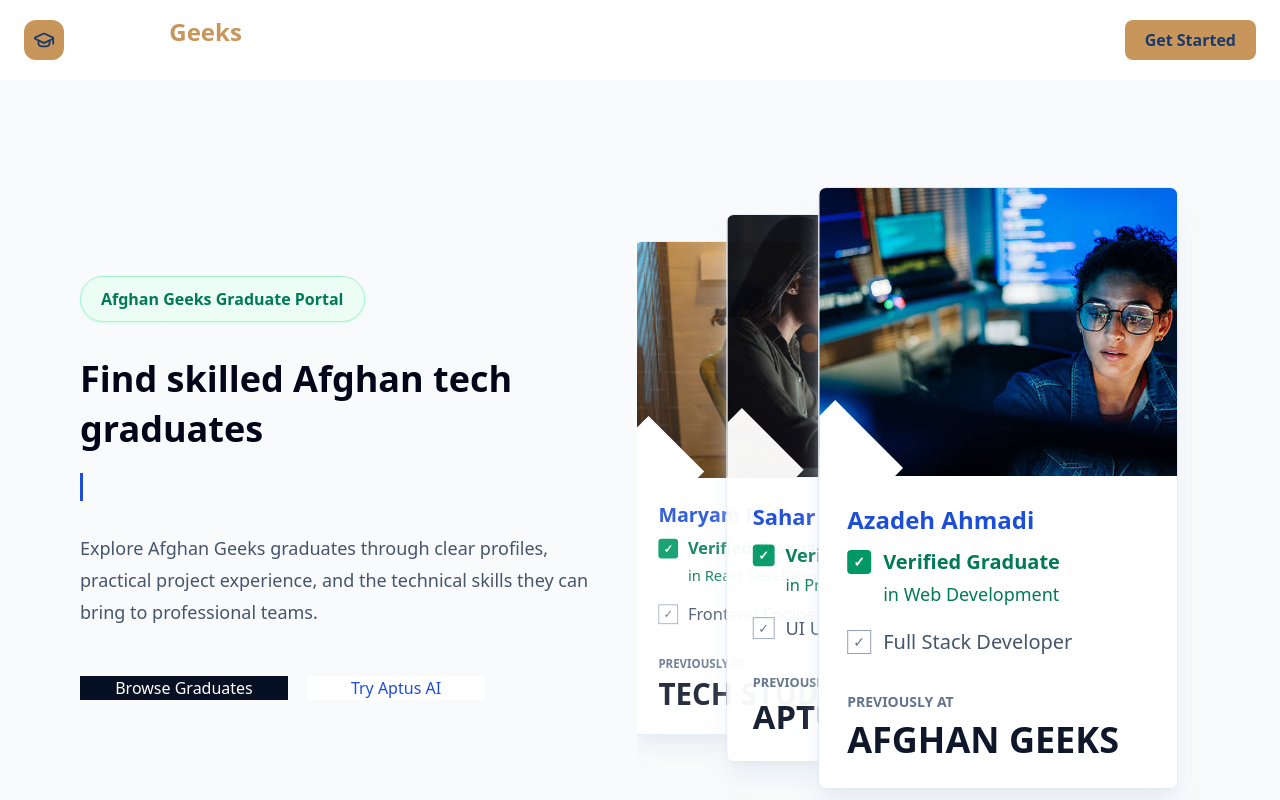
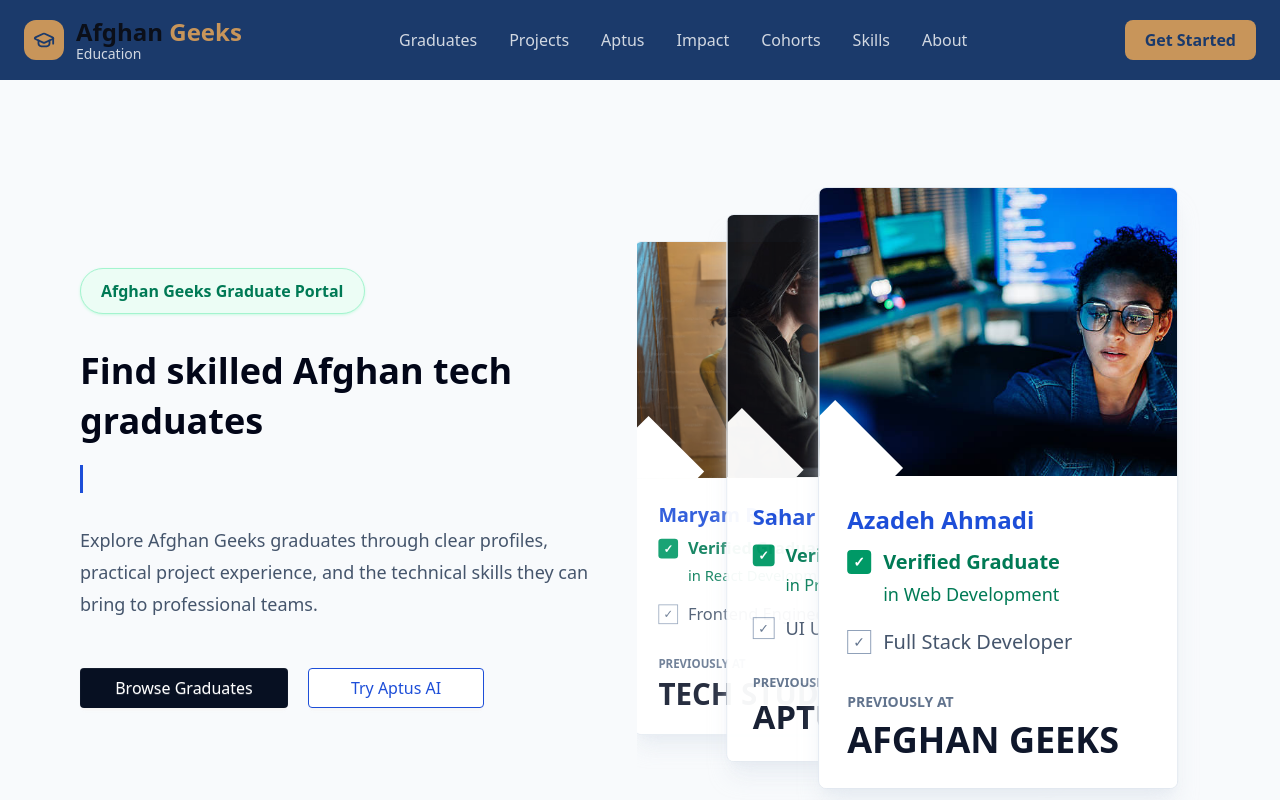
Before and after one commit to jafarimurtaza/aptus-age-portal, a Next.js app: page / in a window 1280 px wide. Shown: the top 800 px of the page. Built offline with nearby package versions, Linux system fonts and the light colour scheme.

Commit message:
Updated colors in daisy ui

```diff
--- a/src/app/globals.css
+++ b/src/app/globals.css
@@ -1,61 +1,25 @@
 @import "tailwindcss";
+@plugin "daisyui";
 
 @plugin "daisyui/theme" {
-  name: "light";
+  name: "my-theme";
   default: true;
   prefersdark: false;
   color-scheme: light;
 
   /* Brand */
-  --color-primary: #183A6B;      /* Navy */
-  --color-secondary: #C8955A;    /* Gold */
-  --color-accent: #C8955A;
-
-  /* Neutral */
-  --color-neutral: #0B0F19;
-
-  /* Backgrounds */
+  --color-primary: #C8955A;      /* gold */
+  --color-neutral: #0B0F19;      /* dark */
   --color-base-100: #FAF7F2;     /* Cream */
   --color-base-200: #F5F0E8;     /* Sand */
-
-  /* Text */
+  --color-base-300: #1B3A6B;     /* navy */
   --color-base-content: #0B0F19;
 
-  /* States */
   --color-info: #3B82F6;
   --color-success: #22C55E;
   --color-warning: #F59E0B;
   --color-error: #EF4444;
 }
-
-@plugin "daisyui/theme" {
-  name: "dark";
-  default: false;
-  prefersdark: true;
-  color-scheme: dark;
-
-  /* Brand */
-  --color-primary: #C8955A;      /* Gold becomes primary */
-  --color-secondary: #183A6B;    /* Navy */
-  --color-accent: #D7A96D;
-
-  /* Neutral */
-  --color-neutral: #0B0F19;
-
-  /* Backgrounds */
-  --color-base-100: #0B0F19;
-  --color-base-200: #111827;
-
-  /* Text */
-  --color-base-content: #FAF7F2;
-
-  /* States */
-  --color-info: #60A5FA;
-  --color-success: #4ADE80;
-  --color-warning: #FBBF24;
-  --color-error: #F87171;
-}
-
 
 /* @theme {
   --color-aptus-ink: #17222b;
@@ -399,13 +363,7 @@
   from { opacity: 0; transform: translateX(-8px) scale(0.9); }
   to   { opacity: 1; transform: translateX(0) scale(1); }
 }
-@theme {
-  --color-gold: #C8955A;
-  --color-navy: #1B3A6B;
-  --color-dark: #0B0F19;
-  --color-cream: #FAF7F2;
-  --color-sand: #F5F0E8;
-}
+
 .react-flow__controls {
   box-shadow: none;
   border-radius: 8px;
--- a/src/app/layout.js
+++ b/src/app/layout.js
@@ -9,7 +9,7 @@
 
 export default function RootLayout({ children }) {
   return (
-    <html data-theme="light" lang="en">
+    <html data-theme="my-theme" lang="en">
       <body className="min-h-full flex flex-col">
           <Header/>
         {children}
--- a/src/components/Header.jsx
+++ b/src/components/Header.jsx
@@ -18,7 +18,7 @@
   ];
 
   return (
-    <header className="bg-primary text-white sticky top-0 z-50">
+    <header className="bg-base-300 atext-white sticky top-0 z-50">
       <nav className="max-w-7xl mx-auto flex items-center justify-between px-4 sm:px-6 py-3 sm:py-4">
 
         {/* Logo with GraduationCap + Education */}
```
